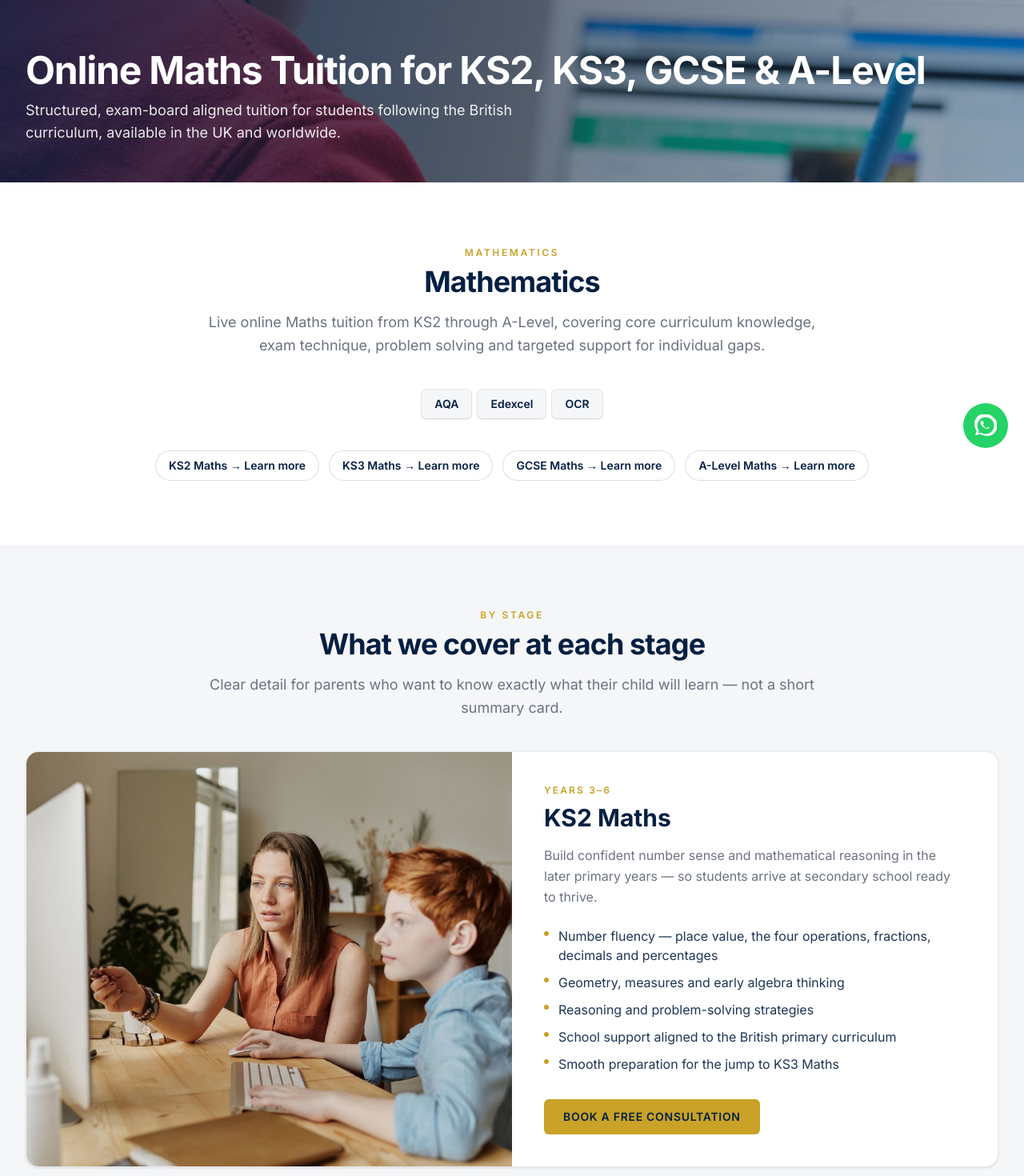
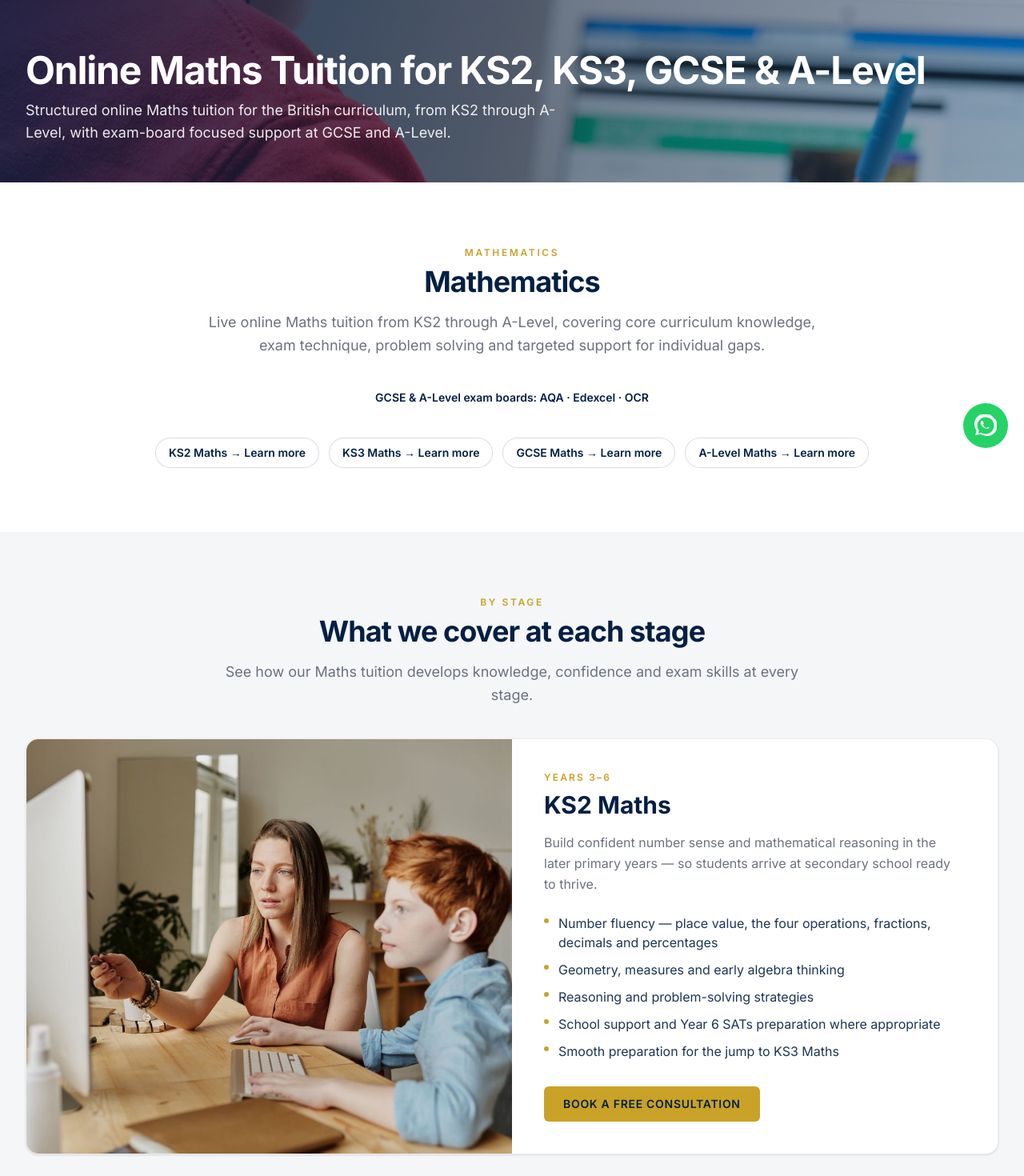
Before and after one commit to QualityMaths/brightpathtuition, a Next.js app: page /subjects in a window 1280 px wide. Shown: the part 220-1690 px from the top of the page at 80% size. Built offline with nearby package versions, Linux system fonts and the light colour scheme; a web font is replaced by a local one.

Commit message:
Refine Subjects copy and include KS2 sitewide
Clarify exam-board wording, KS2 SATs, KS3 transition language, footer and meta references without changing layout.

```diff
--- a/src/app/about/page.tsx
+++ b/src/app/about/page.tsx
@@ -7,7 +7,7 @@ import PlaceholderBanner from "@/components/PlaceholderBanner";
 export const metadata: Metadata = {
   title: "About Us",
   description:
-    "Meet Bright Path Tuition — live online British-curriculum Maths for KS3, GCSE and A-level, with Science and English on the roadmap.",
+    "Meet Bright Path Tuition — live online British-curriculum Maths for KS2, KS3, GCSE and A-Level, with Science and English on the roadmap.",
 };
 
 export default function AboutPage() {
@@ -41,7 +41,7 @@ export default function AboutPage() {
               <p>
                 Bright Path Tuition is a online tutoring service specialising
                 in <strong className="text-navy">Mathematics</strong>, with strong
-                live online Maths support across KS3, GCSE and A-level for students following the British curriculum worldwide. Science and English programmes coming soon.
+                live online Maths support across KS2, KS3, GCSE and A-Level for students following the British curriculum worldwide. Science and English programmes coming soon.
               </p>
               <p>
                 Our tutors know the AQA, Edexcel and OCR specifications inside out.
--- a/src/app/blog/page.tsx
+++ b/src/app/blog/page.tsx
@@ -7,7 +7,7 @@ import { BLOG_POSTS } from "@/lib/blog";
 export const metadata: Metadata = {
   title: "Blog",
   description:
-    "Practical advice for British-curriculum parents and students on GCSE, A-level and KS3 Maths success.",
+    "Practical advice for British-curriculum parents and students on KS2, KS3, GCSE and A-Level Maths success.",
 };
 
 export default function BlogPage() {
--- a/src/app/contact/page.tsx
+++ b/src/app/contact/page.tsx
@@ -132,6 +132,7 @@ export default function ContactPage() {
                       <option value="" disabled>
                         Select…
                       </option>
+                      <option>KS2 (Y3–6)</option>
                       <option>KS3 (Y7–9)</option>
                       <option>GCSE (Y10–11)</option>
                       <option>A-level (Y12–13)</option>
--- a/src/app/layout.tsx
+++ b/src/app/layout.tsx
@@ -23,11 +23,12 @@ export const metadata: Metadata = {
     template: `%s | ${SITE.name}`,
   },
   description:
-    "Live online Maths tuition for the British curriculum — KS3, GCSE and A-level — for students in the UK and worldwide. Science and English programmes coming soon. Book a free consultation.",
+    "Live online Maths tuition for the British curriculum — KS2, KS3, GCSE and A-Level — for students in the UK and worldwide. Science and English programmes coming soon. Book a free consultation.",
   keywords: [
     "online Maths tuition",
     "GCSE Maths tutor",
     "A-level Maths",
+    "KS2 tuition",
     "KS3 tuition",
     "British curriculum Maths tutor",
     "Bright Path Tuition",
@@ -39,7 +40,7 @@ export const metadata: Metadata = {
     siteName: SITE.name,
     title: `${SITE.name} | Online British Curriculum Maths Tuition`,
     description:
-      "Live online British-curriculum Maths tuition for KS3, GCSE and A-level — welcoming students worldwide. Science next, then English.",
+      "Live online British-curriculum Maths tuition for KS2, KS3, GCSE and A-Level — welcoming students worldwide. Science next, then English.",
   },
   twitter: {
     card: "summary_large_image",
--- a/src/app/subjects/page.tsx
+++ b/src/app/subjects/page.tsx
@@ -6,7 +6,7 @@ import SectionHeading from "@/components/SectionHeading";
 export const metadata: Metadata = {
   title: "Online Maths Tuition — KS2, KS3, GCSE & A-Level",
   description:
-    "Live online Maths tuition for KS2, KS3, GCSE and A-Level. Structured, exam-board aligned teaching for British-curriculum students in the UK and worldwide.",
+    "Live online Maths tuition for KS2, KS3, GCSE and A-Level. Structured British-curriculum teaching with exam-board focused support at GCSE and A-Level.",
 };
 
 const STAGES = [
@@ -21,7 +21,7 @@ const STAGES = [
       "Number fluency — place value, the four operations, fractions, decimals and percentages",
       "Geometry, measures and early algebra thinking",
       "Reasoning and problem-solving strategies",
-      "School support aligned to the British primary curriculum",
+      "School support and Year 6 SATs preparation where appropriate",
       "Smooth preparation for the jump to KS3 Maths",
     ],
   },
@@ -37,7 +37,7 @@ const STAGES = [
       "Geometry, probability and statistics",
       "Problem solving and mathematical reasoning",
       "Support alongside school lessons and assessments",
-      "Strong preparation for GCSE Foundation or Higher",
+      "Strong preparation for the transition to GCSE Maths",
     ],
   },
   {
@@ -77,7 +77,7 @@ export default function SubjectsPage() {
     <>
       <PageHero
         title="Online Maths Tuition for KS2, KS3, GCSE & A-Level"
-        subtitle="Structured, exam-board aligned tuition for students following the British curriculum, available in the UK and worldwide."
+        subtitle="Structured online Maths tuition for the British curriculum, from KS2 through A-Level, with exam-board focused support at GCSE and A-Level."
         image="/images/subjects-hero.jpg"
       />
 
@@ -88,15 +88,10 @@ export default function SubjectsPage() {
             title="Mathematics"
             subtitle="Live online Maths tuition from KS2 through A-Level, covering core curriculum knowledge, exam technique, problem solving and targeted support for individual gaps."
           />
-          <div className="mx-auto flex max-w-2xl flex-wrap justify-center gap-2">
-            {["AQA", "Edexcel", "OCR"].map((b) => (
-              <span
-                key={b}
-                className="rounded-md bg-soft px-4 py-2 text-sm font-semibold text-navy shadow-sm ring-1 ring-navy/8"
-              >
-                {b}
-              </span>
-            ))}
+          <div className="mx-auto max-w-2xl text-center">
+            <p className="text-sm font-semibold text-navy">
+              GCSE &amp; A-Level exam boards: AQA · Edexcel · OCR
+            </p>
           </div>
           <div className="mt-10 flex flex-wrap justify-center gap-3">
             {STAGES.map((s) => (
@@ -117,7 +112,7 @@ export default function SubjectsPage() {
           <SectionHeading
             eyebrow="By stage"
             title="What we cover at each stage"
-            subtitle="Clear detail for parents who want to know exactly what their child will learn — not a short summary card."
+            subtitle="See how our Maths tuition develops knowledge, confidence and exam skills at every stage."
           />
           {STAGES.map((stage, i) => (
             <article
--- a/src/components/Footer.tsx
+++ b/src/components/Footer.tsx
@@ -9,8 +9,9 @@ export default function Footer() {
         <div className="space-y-4 lg:col-span-1">
           <Logo variant="dark" />
           <p className="text-sm leading-relaxed text-white/75">
-            Live online Maths tuition for KS3, GCSE and A-Level students following
-            the British curriculum. Supporting students in the UK and worldwide.
+            Live online Maths tuition for KS2, KS3, GCSE and A-Level students
+            following the British curriculum. Supporting students in the UK and
+            worldwide.
           </p>
           <p className="text-xs text-white/55">
             Science and English programmes coming soon.
```
Also changed, not shown: src/app/page.tsx (+6 -5 lines).
